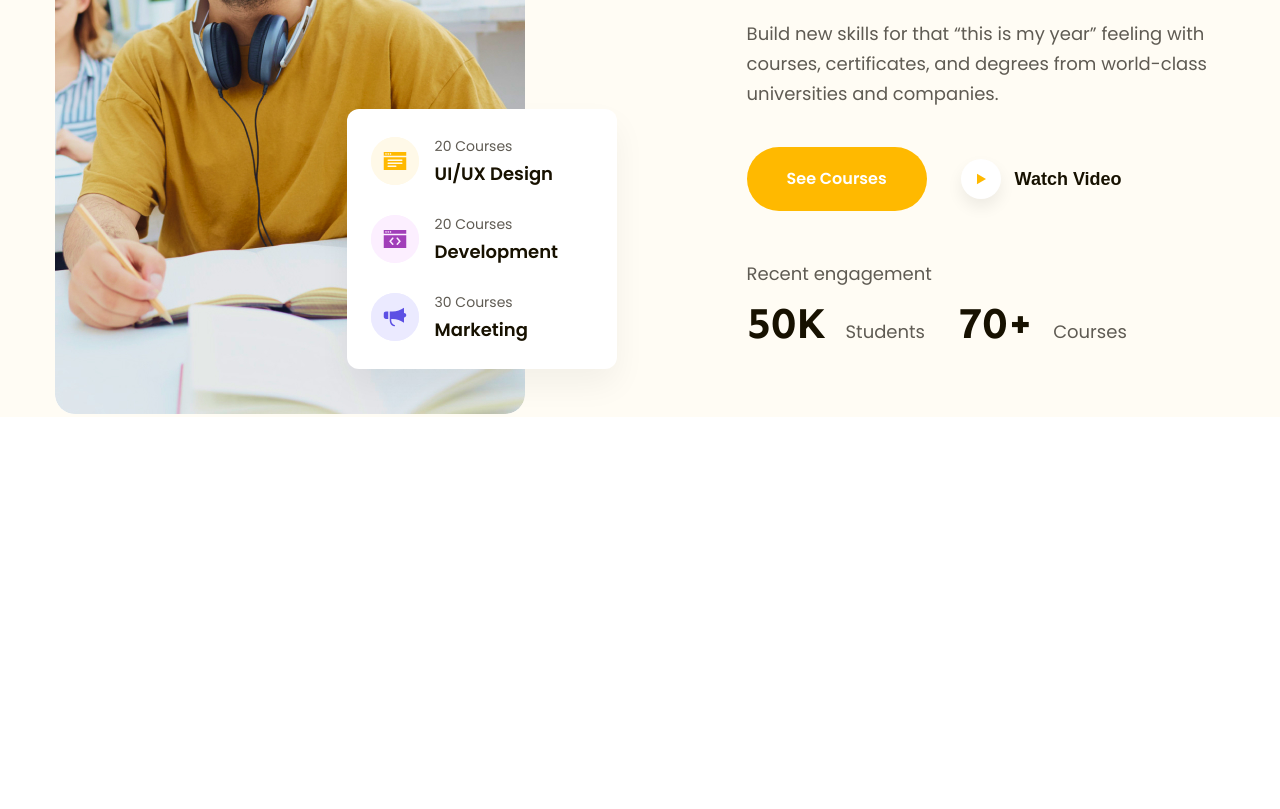
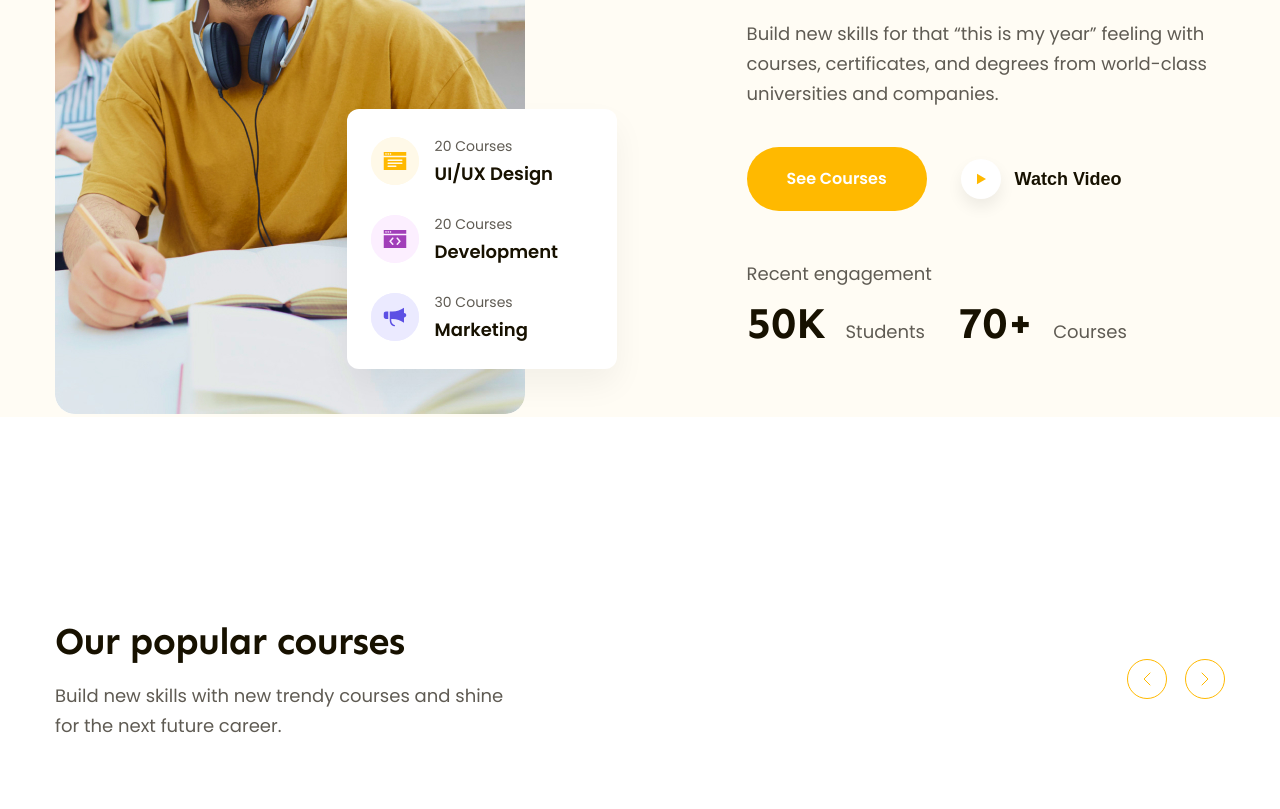
Before and after one commit to nguyenthuanaptech/figma-to-html, a plain HTML site: page index.html in a window 1280 px wide. Shown: the part 365-1174 px from the top of the page. Drawn offline with Linux system fonts and the light colour scheme; files whose address does not match are found by name.

Commit message:
p6 làm phần popular part 2

```diff
--- a/assets/css/style.css
+++ b/assets/css/style.css
@@ -24,6 +24,15 @@ body {
 /* ========common========== */
 a {
   text-decoration: none;
+}
+
+.heading-lv2 {
+  color: #171100;
+  font-family: var(--font-heading);
+  font-size: 3.8rem;
+  font-weight: 700;
+  line-height: 1.27;
+  letter-spacing: -0.76px;
 }
 
 .btn {
@@ -332,3 +341,48 @@ Bài: 83 PSEUDO ELEMENTS - before, after.
 .hero .stats strong:nth-child(2) {
   margin-left: 28px;
 }
+
+.popular {
+  padding: 65px 0;
+  margin-top: 135px;
+}
+
+.popular-top {
+  display: flex;
+  justify-content: space-between;
+  /* Học trong phần display: flex;
+  Di chuyển 2 khối trái, phải dãn kịch về 2 phía
+  */
+  align-items: center;
+}
+.popular-top .desc {
+  margin-top: 16px;
+  width: 458px;
+  color: #5f5b53;
+  font-size: 1.8rem;
+  line-height: 1.67;
+}
+
+.popular-top .controls {
+  display: flex;
+  gap: 18px;
+}
+
+.popular-top .control-btn {
+  display: flex;
+  justify-content: center;
+  align-items: center;
+  background: transparent;
+  width: 40px;
+  height: 40px;
+  border-radius: 50%;
+  color: var(--primary-color);
+  border: 1px solid var(--primary-color);
+}
+
+.popular-top .control-btn:hover {
+  background: var(--primary-color);
+  color: #fff;
+  cursor: pointer;
+  /* Hiện hình bàn tay khi rê chuột vào button */
+}
--- a/index.html
+++ b/index.html
@@ -43,6 +43,7 @@
     </header>
     <!-- main -->
     <main></main>
+    <!-- hero -->
     <div class="hero">
       <div class="main-content">
         <div class="body-hero">
@@ -55,7 +56,7 @@
               <!-- item1 -->
               <div class="item">
                 <div class="icon">
-                  <img src="./assets/img/design.svg" alt="" />
+                  <img src="./assets/icon/design.svg" alt="" />
                 </div>
 
                 <div class="info">
@@ -67,7 +68,7 @@
               <!-- item2 -->
               <div class="item">
                 <div class="icon icon2">
-                  <img src="./assets/img/dev.svg" alt="" />
+                  <img src="./assets/icon/dev.svg" alt="" />
                 </div>
 
                 <div class="info">
@@ -79,7 +80,7 @@
               <!-- item3 -->
               <div class="item">
                 <div class="icon icon3">
-                  <img src="./assets/img/marketing.svg" alt="" />
+                  <img src="./assets/icon/marketing.svg" alt="" />
                 </div>
 
                 <div class="info">
@@ -102,7 +103,7 @@
               <a href="#!" class="btn hero-cta">See Courses</a>
               <button class="watch-video">
                 <div class="icon">
-                  <img src="./assets/img/Polygon 2.svg" alt="" />
+                  <img src="./assets/icon/Polygon 2.svg" alt="" />
                 </div>
                 <span>Watch Video</span>
               </button>
@@ -114,5 +115,36 @@
         </div>
       </div>
     </div>
+
+    <!-- popular -->
+    <div class="popular">
+      <div class="main-content">
+        <div class="popular-top">
+          <!-- popular-left -->
+          <div class="infor">
+            <h2 class="heading-lv2">Our popular courses</h2>
+            <p class="desc">Build new skills with new trendy courses and shine for the next future career.</p>
+          </div>
+          <!-- popular-right -->
+          <div class="controls">
+            <button class="control-btn">
+              <!-- <img src="./assets/icon/prev.svg" alt="" /> -->
+              <svg width="8" height="14" viewBox="0 0 8 14" fill="none" xmlns="http://www.w3.org/2000/svg">
+                <path d="M7 1L1 7L7 13" stroke="currentColor" stroke-linecap="round" stroke-linejoin="round" />
+              </svg>
+
+              <!-- Kiểm soát màu của nút. Copy toàn bộ code trong icon prev, dán vô đây, bỏ thẻ img ở đây đi --></button
+            ><button class="control-btn">
+              <!-- <img src="./assets/icon/next.svg" alt="" /> -->
+              <svg width="8" height="14" viewBox="0 0 8 14" fill="none" xmlns="http://www.w3.org/2000/svg">
+                <path d="M1 1L7 7L1 13" stroke="currentColor" stroke-linecap="round" stroke-linejoin="round" />
+              </svg>
+
+              <!-- Kiểm soát màu của nút. Copy toàn bộ code trong icon next, dán vô đây, bỏ thẻ img ở đây đi -->
+            </button>
+          </div>
+        </div>
+      </div>
+    </div>
   </body>
 </html>
```
Also changed, not shown: assets/icon/Logo.svg (renamed from assets/img/Logo.svg), assets/icon/Polygon 2.svg (renamed from assets/img/Polygon 2.svg), assets/icon/design.svg (renamed from assets/img/design.svg), assets/icon/dev.svg (renamed from assets/img/dev.svg), assets/icon/marketing.svg (renamed from assets/img/marketing.svg), assets/icon/next.svg (added), assets/icon/prev.svg (added).
